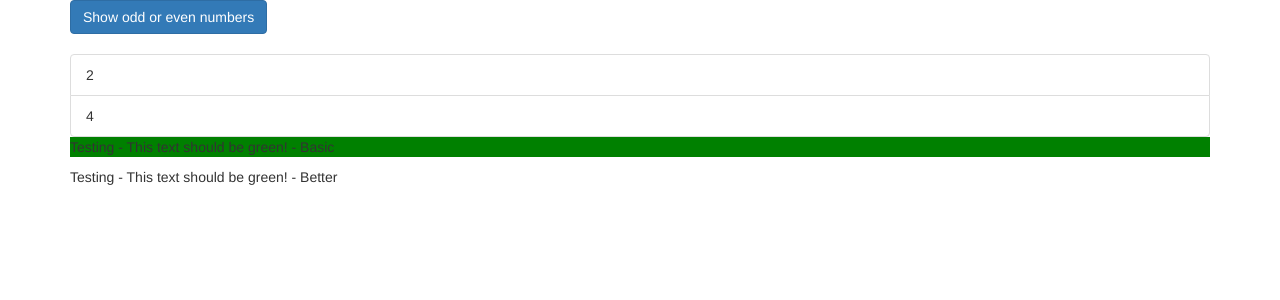
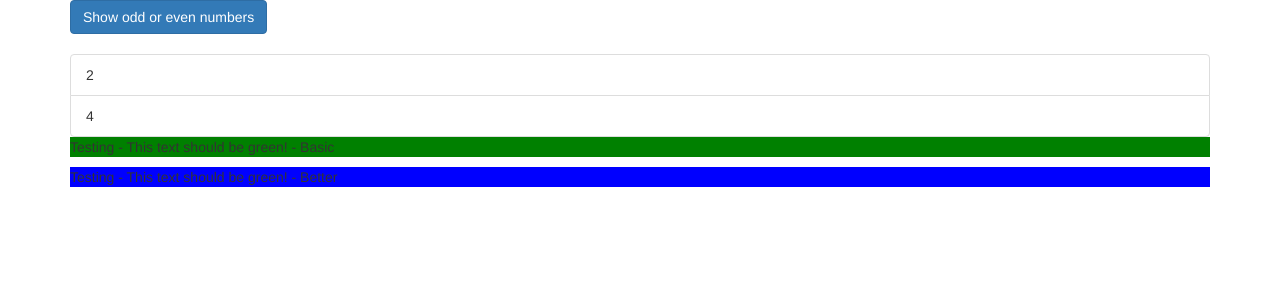
Before and after one commit to vikramlc/angular8, an Angular app: page / in a window 1280 px wide. Shown: the top 300 px of the page. Built offline with nearby package versions, Linux system fonts and the light colour scheme.

Commit message:
Minor corrections

```diff
--- a/src/app/app.component.html
+++ b/src/app/app.component.html
@@ -21,7 +21,7 @@
           </li>
         </div>
         <p appBasicHighlight>Testing - This text should be green! - Basic</p>
-        <p appBetterHighlight>Testing - This text should be green! - Better</p>
+        <p appBetterHighlight [defaultColor]="'blue'" [highlightColor]="'red'">Testing - This text should be green! - Better</p>
       </ul>
     </div>
   </div>
--- a/src/app/better-highlight/better-highlight.directive.ts
+++ b/src/app/better-highlight/better-highlight.directive.ts
@@ -1,27 +1,31 @@
-import { Directive, ElementRef, Renderer2, OnInit, HostListener, HostBinding } from '@angular/core';
+import { Directive, ElementRef, Renderer2, OnInit, HostListener, HostBinding, Input } from '@angular/core';
 
 @Directive({
   selector: '[appBetterHighlight]'
 })
 export class BetterHighlightDirective implements OnInit {
 
+  @Input() defaultColor: string = 'transparent';
+  @Input() highlightColor: string = 'yellow';
+
   @HostBinding('style.backgroundColor') backgroundColor = 'transparent';
 
   constructor(private elRef: ElementRef, private renderer: Renderer2) { }
 
   ngOnInit() {
+    this.backgroundColor = this.defaultColor;
     // this.renderer.setStyle(this.elRef.nativeElement, 'background-color', 'yellow');
   }
 
   @HostListener('mouseenter') mouseover(eventData: Event) {
     // Commenting to give a different approach
     // this.renderer.setStyle(this.elRef.nativeElement, 'background-color', 'yellow');
-    this.backgroundColor = 'yellow';
+    this.backgroundColor = this.highlightColor;
   }
 
   @HostListener('mouseleave') mouseleave(eventData: Event) {
     // this.renderer.setStyle(this.elRef.nativeElement, 'background-color', 'transparent');
-    this.backgroundColor = 'transparent';
+    this.backgroundColor = this.defaultColor;
   }
 
 }
```
